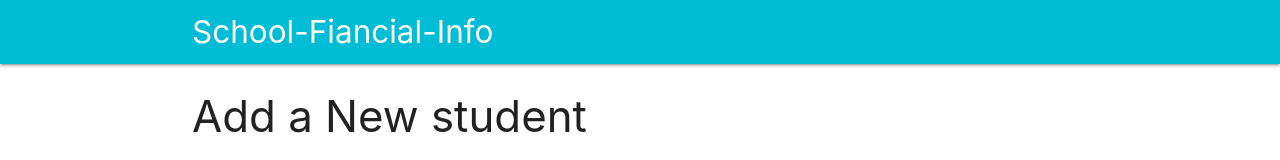
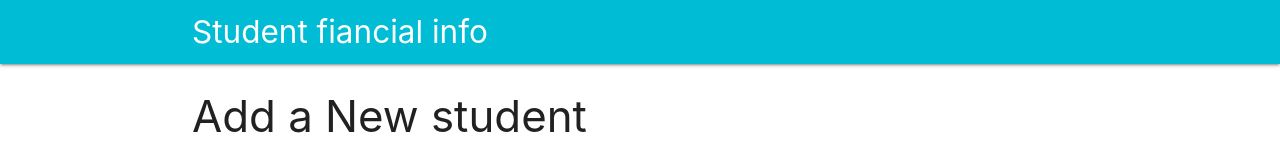
Before and after one commit to srikanthkarra376/financial_Management_Student, a Vue app: page /#/new in a window 1280 px wide. Shown: the top 160 px of the page. Built offline with nearby package versions, Linux system fonts and the light colour scheme.

Commit message:
added-new-styling

```diff
--- a/src/components/AddStudent.vue
+++ b/src/components/AddStudent.vue
@@ -54,8 +54,7 @@ export default {
      Class:null,
      fee_paid:null,
      due_fee:null
-
-    }
+     }
 
   },
   methods:{
@@ -70,6 +69,6 @@ export default {
       .catch(error=>console.log(err))
     }
 
-    }
+  }
 }
 </script>
--- a/src/components/navBar.vue
+++ b/src/components/navBar.vue
@@ -3,12 +3,9 @@
   <div class="nav-wrapper cyan">
    <div class="container">
      <router-link to="/" class="brand-logo">
-     School-Fiancial-Info
+    Student fiancial info
      </router-link>
-
-   </div>
+  </div>
  </div>
-
-</nav>
-
-</template>
+ </nav>
+ </template>
```
Also changed, not shown: src/App.vue (+0 -7 lines).
